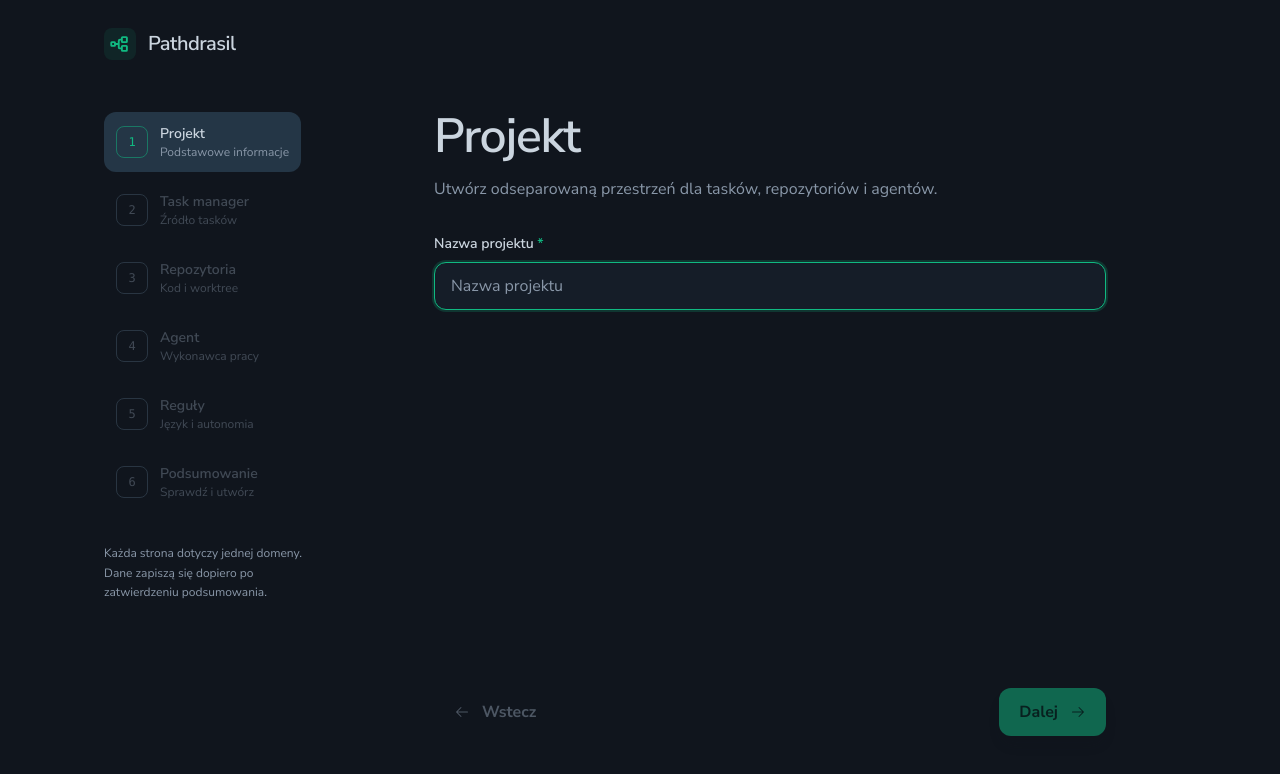
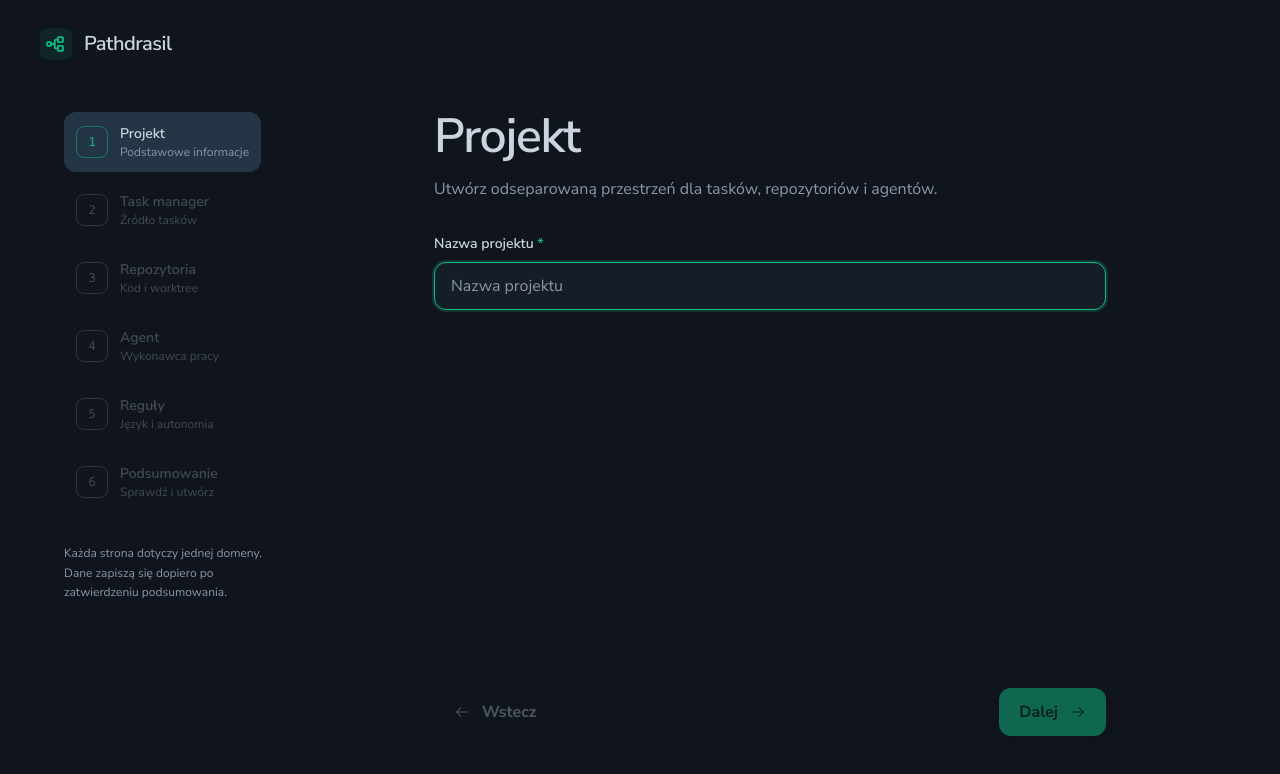
Before and after one commit to GrzegorzSzyda/pathdrasil, a React (Vite) app: page / in a window 1280 px wide. Both pictures are taken after a click on the button "Dodaj projekt". Shown: the top 774 px of the page. Built offline with nearby package versions, Linux system fonts and the light colour scheme.

Commit message:
fix: align setup logo with viewport edge

```diff
--- a/src/components/SetupLayout.tsx
+++ b/src/components/SetupLayout.tsx
@@ -30,9 +30,9 @@ export const SetupLayout = ({
   children,
 }: SetupLayoutProps): React.JSX.Element => (
   <main className="bg-page text-text min-h-screen">
-    <div className="mx-auto flex min-h-screen w-full max-w-6xl flex-col px-6 py-6 sm:px-10">
+    <div className="flex min-h-screen w-full flex-col px-6 py-6 sm:px-10">
       <Topbar />
-      <div className="grid flex-1 gap-10 py-10 lg:grid-cols-[220px_1fr]">
+      <div className="mx-auto grid w-full max-w-6xl flex-1 gap-10 py-10 lg:grid-cols-[220px_1fr]">
         <nav aria-label="Etapy tworzenia projektu">
           <ol className="grid gap-2">
             {steps.map((step, index) => {
```
